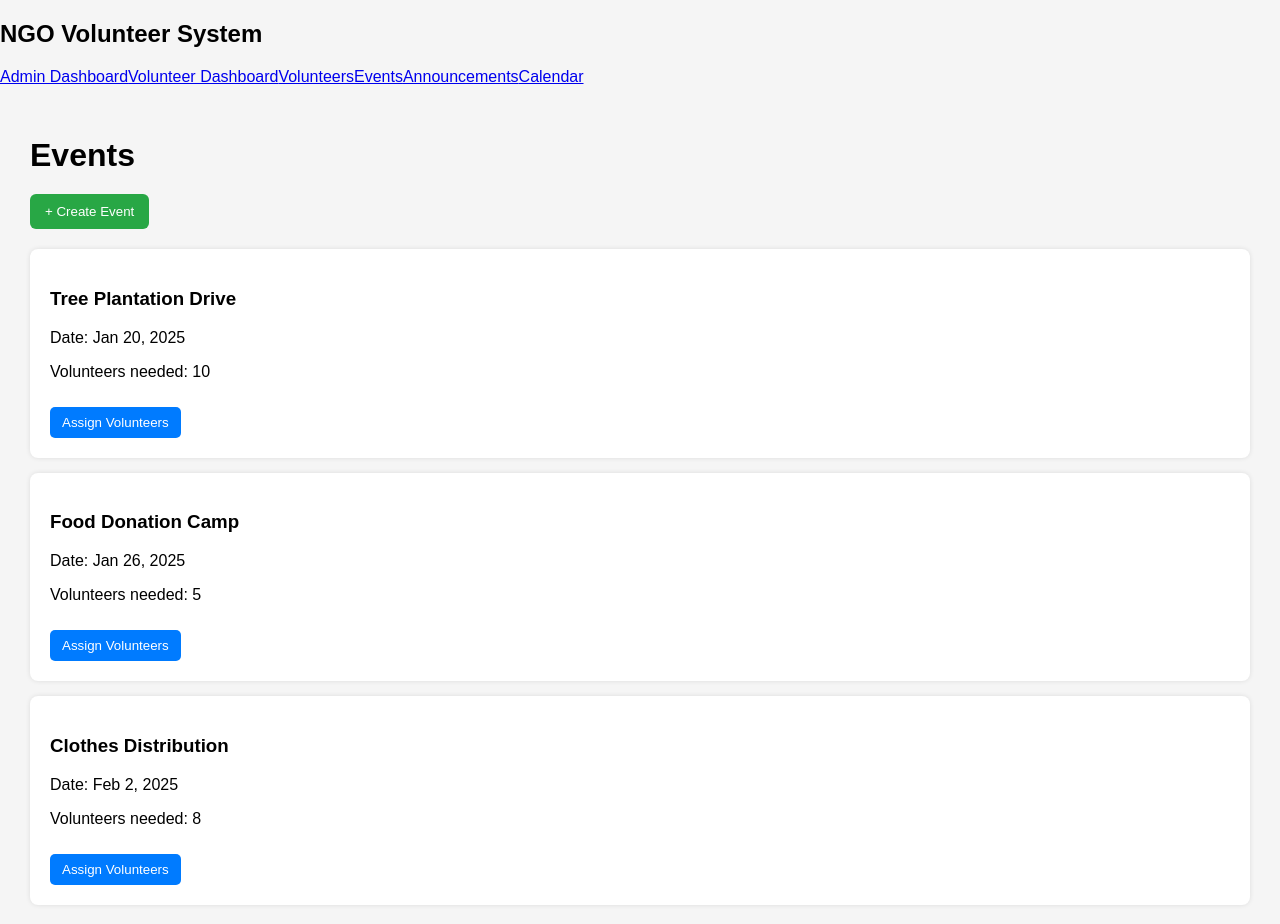
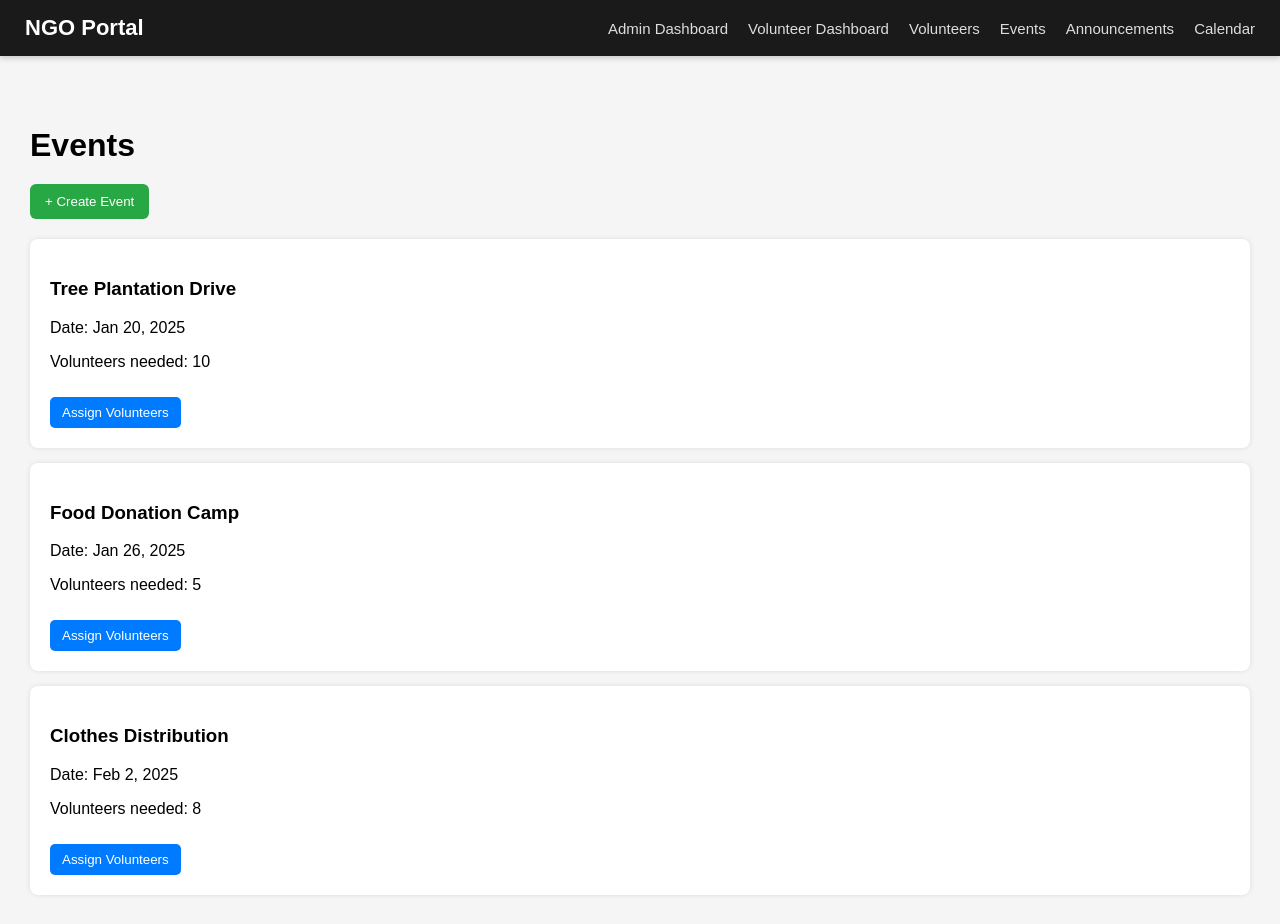
Before and after one commit to Sanjana-Chinnannavar/ngo-app, a React (Vite) app: page /events in a window 1280 px wide. Shown: the top 924 px of the page. Built offline with nearby package versions, Linux system fonts and the light colour scheme.

Commit message:
Redesigned navbar to a professional layout

```diff
--- a/src/App.jsx
+++ b/src/App.jsx
@@ -1,4 +1,4 @@
-import { Routes, Route, Navigate } from "react-router-dom";
+import { Routes, Route, Navigate, useLocation } from "react-router-dom";
 import Navbar from "./components/Navbar";
 import Login from "./pages/Login";
 import AdminDashboard from "./pages/AdminDashboard";
@@ -9,22 +9,25 @@ import Announcements from "./pages/Announcements";
 import Calendar from "./pages/Calendar";
 
 const App = () => {
+  const location = useLocation();
+  const hideNavbar = location.pathname === "/login";
+
   return (
     <>
-      <Navbar />
+      {!hideNavbar && <Navbar />}
+
       <Routes>
         <Route path="/" element={<Navigate to="/login" />} />
+        <Route path="/login" element={<Login />} />
 
-        <Route path="/login" element={<Login />} />
         <Route path="/admin" element={<AdminDashboard />} />
         <Route path="/volunteer" element={<VolunteerDashboard />} />
-
         <Route path="/volunteers" element={<Volunteers />} />
         <Route path="/events" element={<Events />} />
         <Route path="/announcements" element={<Announcements />} />
         <Route path="/calendar" element={<Calendar />} />
 
-        <Route path="*" element={<div>404 Not Found</div>} />
+        <Route path="*" element={<div style={{ padding: 30 }}>404 Not Found</div>} />
       </Routes>
     </>
   );
--- a/src/components/Navbar.jsx
+++ b/src/components/Navbar.jsx
@@ -1,21 +1,61 @@
 import { Link } from "react-router-dom";
-//import "./Navbar.css"; // optional if you want to style later
 
-export default function Navbar() {
+const Navbar = () => {
   return (
-    <nav className="navbar">
-      <div className="nav-left">
-        <h2>NGO Volunteer System</h2>
+    <nav style={styles.navbar}>
+      {/* Left Section */}
+      <div style={styles.left}>
+        <h2 style={styles.logo}>NGO Portal</h2>
       </div>
 
-      <div className="nav-right">
-        <Link to="/admin">Admin Dashboard</Link>
-        <Link to="/volunteer">Volunteer Dashboard</Link>
-        <Link to="/volunteers">Volunteers</Link>
-        <Link to="/events">Events</Link>
-        <Link to="/announcements">Announcements</Link>
-        <Link to="/calendar">Calendar</Link>
+      {/* Right Section (Links) */}
+      <div style={styles.right}>
+        <Link to="/admin" style={styles.link}>Admin Dashboard</Link>
+        <Link to="/volunteer" style={styles.link}>Volunteer Dashboard</Link>
+        <Link to="/volunteers" style={styles.link}>Volunteers</Link>
+        <Link to="/events" style={styles.link}>Events</Link>
+        <Link to="/announcements" style={styles.link}>Announcements</Link>
+        <Link to="/calendar" style={styles.link}>Calendar</Link>
       </div>
     </nav>
   );
-}
+};
+
+const styles = {
+  navbar: {
+    display: "flex",
+    justifyContent: "space-between",
+    alignItems: "center",
+    padding: "15px 25px",
+    background: "#1a1a1a",
+    color: "white",
+    boxShadow: "0 2px 6px rgba(0,0,0,0.2)",
+    marginBottom: "20px",
+  },
+  logo: {
+    margin: 0,
+    fontSize: "22px",
+    fontWeight: "600",
+  },
+  left: {
+    display: "flex",
+    alignItems: "center",
+  },
+  right: {
+    display: "flex",
+    gap: "20px",
+    alignItems: "center",
+  },
+  link: {
+    color: "white",
+    textDecoration: "none",
+    fontSize: "15px",
+    opacity: 0.85,
+    transition: "0.2s",
+  },
+  linkHover: {
+    opacity: 1,
+  },
+};
+
+export default Navbar;
```
